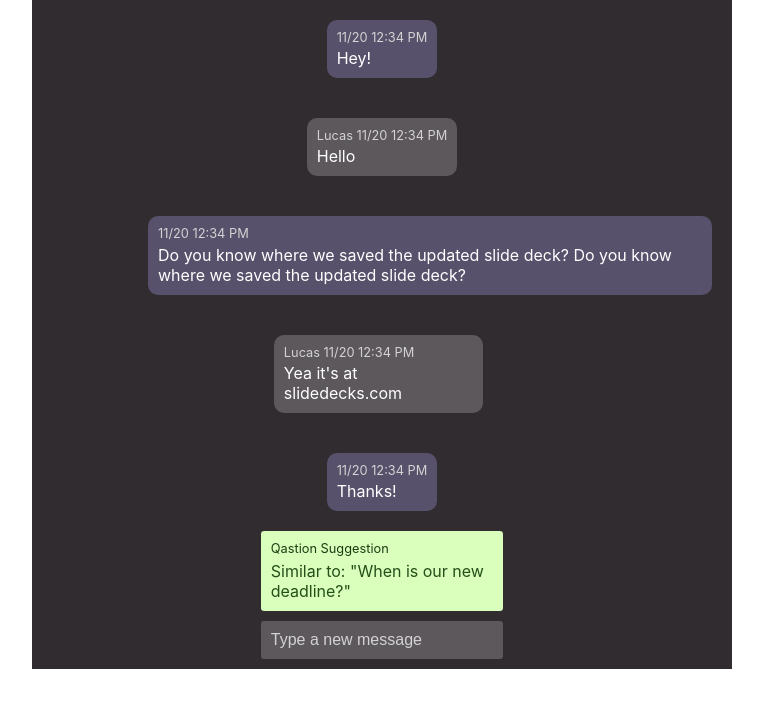
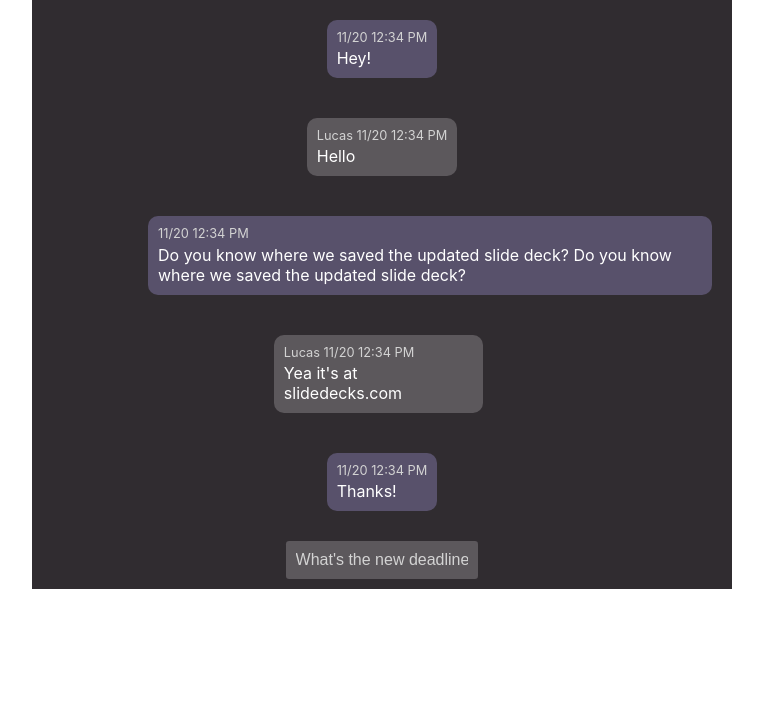
Before and after one commit to davidgamero/qastion, a React (Create React App) app: page / in a window 1280 px wide. Shown: the top 708 px of the page, without its empty margins (258-1021 px from the left). Built offline with nearby package versions, Linux system fonts and the light colour scheme.

Commit message:
deadline suggestion implementation

```diff
--- a/src/App.js
+++ b/src/App.js
@@ -37,11 +37,22 @@ function App() {
     },
   ])
 
+  const [suggestions,] = useState([
+    {
+      keywords: ['done', 'due', 'deadline'],
+      question: 'When is our new deadline?',
+      response: 'The client needs it by 11/29 at 4pm EST',
+      responseAuthor: 'Lucas',
+      responseTimestamp: '11/6 8:34 AM'
+    }
+  ]);
+
   return (
     <Frame>
       <Messenger
         messages={messages}
         setMessages={setMessages}
+        suggestions={suggestions}
         me="David" />
     </Frame>
   );
--- a/src/components/MessageInput/index.js
+++ b/src/components/MessageInput/index.js
@@ -58,7 +58,7 @@ margin-top: 0;
 `
 
 
-function MessageInput({ onChange, onSend }) {
+function MessageInput({ onChange, onSend, suggestedQA }) {
   const [messageText, setMessageText] = useState('');
 
   let handleChange = (e) => {
@@ -77,15 +77,22 @@ function MessageInput({ onChange, onSend }) {
 
   return (
     <InputForm onSubmit={handleSubmit}>
-      <SuggestionBox>
+      {suggestedQA ? <SuggestionBox>
         <QuastionTitle>
           {'Qastion Suggestion'}
         </QuastionTitle>
         <SuggestionText>
-          {'Similar to: "When is our new deadline?"'}
+          {`Similar to: "${suggestedQA.question}"`}
+        </SuggestionText>
+        <QuastionTitle>
+          {`>  ${suggestedQA.responseAuthor} @ ${suggestedQA.responseTimestamp}`}
+        </QuastionTitle>
+        <SuggestionText>
+          {`> ${suggestedQA.response}`}
         </SuggestionText>
       </SuggestionBox>
-      <TextInput placeholder="Type a new message" onChange={handleChange} />
+        : ''}
+      <TextInput placeholder="What's the new deadline?" onChange={handleChange} />
 
     </InputForm>
   )
--- a/src/components/Messenger/index.js
+++ b/src/components/Messenger/index.js
@@ -1,6 +1,7 @@
 import styled from 'styled-components';
 import MessageBubbleRow from '../MessageBubbleRow';
 import MessageInput from '../MessageInput';
+import { useState } from 'react';
 
 const MessengerFrame = styled.div`
 background-color: #302c30;
@@ -16,12 +17,46 @@ flex-direction: row;
 justify-content: center;
 `
 
-function Messenger({ messages, setMessages }) {
+function Messenger({ messages, setMessages, suggestions }) {
+
+  const [suggestedQA, setSuggestedQA] = useState();
 
   let textChange = (newVal) => {
-    //let text = newVal.target.value;
+    let text = newVal.target.value;
+
+    // Clean the question text
+    text = text.replace(/\?/, '');
+    text = text.toLowerCase();
+
+    let words = text.split(' ');
+
+    let suggestionRanks = suggestions.map((s) => {
+      let score = 0;
+      console.log(s);
+
+      if (!s.keywords) {
+        console.log('No keywords on suggestion:');
+        console.log(s);
+        return 0;
+      }
+
+      words.forEach((w) => {
+        if (s.keywords.includes(w)) score += 1;
+      })
+
+      return score;
+    })
 
 
+    let iMaxScore = suggestionRanks.indexOf(Math.max(...suggestionRanks));
+
+    if (suggestionRanks[iMaxScore] > 0) {
+      // Non zero best match
+      console.log(suggestionRanks);
+      setSuggestedQA(suggestions[iMaxScore]);
+    } else {
+      setSuggestedQA(undefined);
+    }
   }
 
   let sendMessage = (messageText) => {
@@ -34,14 +69,11 @@ function Messenger({ messages, setMessages }) {
     })
   }
 
-  console.log(messages);
-
   return (
     <MessengerFrame>
       {
         messages.map(
           (message, i) => {
-            console.log(message);
             return <MessageBubbleRow
               key={i}
               message={message}
@@ -50,7 +82,11 @@ function Messenger({ messages, setMessages }) {
         )
       }
       <InputContainer>
-        <MessageInput onChange={textChange} onSend={sendMessage} />
+        <MessageInput
+          onChange={textChange}
+          onSend={sendMessage}
+          suggestedQA={suggestedQA}
+        />
       </InputContainer>
     </MessengerFrame >
   );
```
Also changed, not shown: 1 other file (tests, documents, lock files or other folders).
